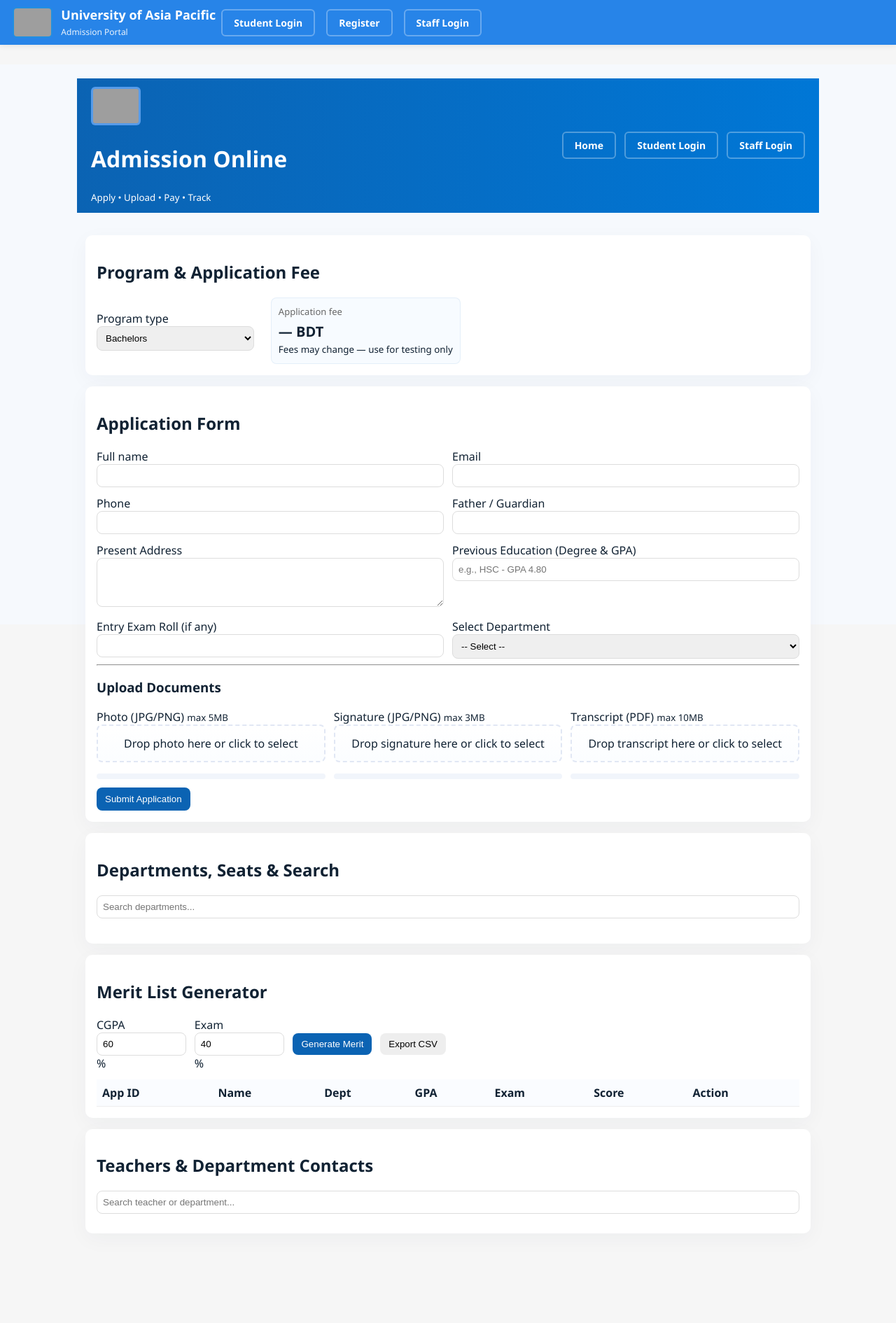
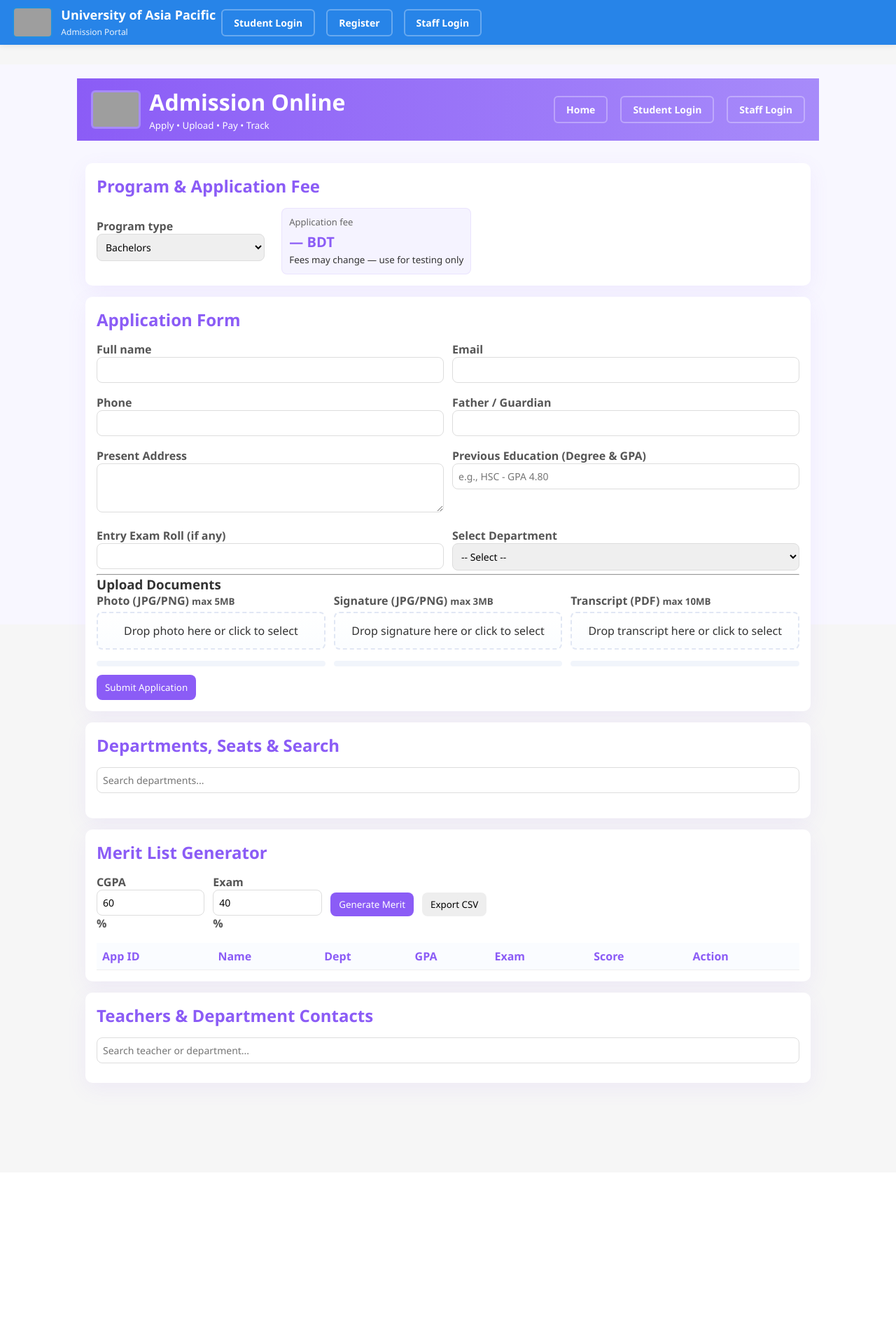
Before and after one commit to Sanjida-183/UAP-Admission-Portal, a Django app: page /apply/ in a window 1280 px wide. Shown: the whole page at 70% size. After the commit the page ends 1565 px from the top, so only its background shows below. Run offline with Django 5.2, Linux system fonts and the light colour scheme; lists and menus that the app fills with data are empty; grey boxes are pictures that could not be loaded.

Commit message:
online css

```diff
--- a/admission/static/css/online.css
+++ b/admission/static/css/online.css
@@ -1,20 +1,22 @@
 :root {
-    --primary: #0b63b3;
-    --accent: #0077d6;
+    --primary: #8b5cf6;
+    --accent: #a78bfa;
     --card: #fff;
-    --muted: #f6f9fd;
+    --muted: #f8f7ff;
     --radius: 10px;
 }
 
 * {
-    box-sizing: border-box
+    box-sizing: border-box;
+    margin: 0;
+    padding: 0;
 }
 
 body {
     font-family: "Segoe UI", Roboto, Arial, sans-serif;
     margin: 0;
     background: var(--muted);
-    color: #123
+    color: #333;
 }
 
 .online-header {
@@ -26,15 +28,25 @@ body {
     color: #fff;
     position: sticky;
     top: 0;
-    z-index: 40
+    z-index: 40;
 }
 
 .online-header img {
     height: 55px;
     margin-right: 12px;
     border-radius: 6px;
-    background: #569be9;
-    padding: 3px
+    background: #a78bfa;
+    padding: 3px;
+}
+
+.online-header .left {
+    display: flex;
+    align-items: center;
+}
+
+.online-header .right {
+    display: flex;
+    gap: 10px;
 }
 
 .btn {
@@ -42,45 +54,68 @@ body {
     border-radius: 8px;
     border: 0;
     cursor: pointer;
-    background: #eee
+    background: #eee;
+    font-family: inherit;
+    transition: all 0.3s ease;
 }
 
 .btn.primary {
     background: var(--primary);
-    color: #fff
+    color: #fff;
+}
+
+.btn.primary:hover {
+    background: #7c3aed;
+    transform: translateY(-1px);
 }
 
 .btn.ghost {
     background: transparent;
     border: 1px solid rgba(255, 255, 255, 0.2);
-    color: #fff
+    color: #fff;
+}
+
+.btn.ghost:hover {
+    background: rgba(255, 255, 255, 0.1);
 }
 
 .container {
     max-width: 1100px;
     margin: 20px auto;
-    padding: 12px
+    padding: 12px;
 }
 
 .card {
     background: var(--card);
     padding: 16px;
     border-radius: var(--radius);
-    box-shadow: 0 8px 30px rgba(17, 40, 80, 0.04);
-    margin-bottom: 16px
+    box-shadow: 0 8px 30px rgba(139, 92, 246, 0.08);
+    margin-bottom: 16px;
+}
+
+.card h2 {
+    color: var(--primary);
+    margin-bottom: 15px;
 }
 
 .row {
     display: flex;
     gap: 12px;
     align-items: center;
-    flex-wrap: wrap
+    flex-wrap: wrap;
 }
 
 .grid {
     display: grid;
     grid-template-columns: repeat(2, 1fr);
-    gap: 12px
+    gap: 12px;
+}
+
+label {
+    display: block;
+    margin-bottom: 5px;
+    font-weight: 600;
+    color: #555;
 }
 
 label input,
@@ -90,29 +125,40 @@ input {
     width: 100%;
     padding: 8px;
     border: 1px solid #ddd;
-    border-radius: 8px
+    border-radius: 8px;
+    font-family: inherit;
+    font-size: 14px;
+}
+
+label input:focus,
+label textarea:focus,
+select:focus,
+input:focus {
+    outline: none;
+    border-color: var(--primary);
+    box-shadow: 0 0 0 2px rgba(139, 92, 246, 0.1);
 }
 
 textarea {
     min-height: 70px;
-    resize: vertical
+    resize: vertical;
 }
 
 .form-actions {
     margin-top: 12px;
     display: flex;
-    gap: 8px
+    gap: 8px;
 }
 
 .uploads {
     display: flex;
     gap: 12px;
-    flex-wrap: wrap
+    flex-wrap: wrap;
 }
 
 .upload-card {
     flex: 1;
-    min-width: 220px
+    min-width: 220px;
 }
 
 .drop {
@@ -159,101 +206,106 @@ textarea {
     background: #f1f5fb;
     border-radius: 6px;
     margin-top: 8px;
-    overflow: hidden
+    overflow: hidden;
 }
 
 .progress>div {
     height: 100%;
     width: 0%;
-    background: linear-gradient(90deg, var(--primary), #00aaff);
-    transition: width .2s
+    background: linear-gradient(90deg, var(--primary), #a78bfa);
+    transition: width 0.2s;
 }
 
 .fee-box {
     margin-left: 12px;
     padding: 10px;
     border-radius: 8px;
-    background: #f7fbff;
-    border: 1px solid rgba(11, 99, 179, 0.08)
+    background: #f5f3ff;
+    border: 1px solid rgba(139, 92, 246, 0.1);
 }
 
 .fee-box div:first-child {
     font-size: 13px;
-    color: #666
+    color: #666;
 }
 
 .fee-box #appFee {
     font-weight: 700;
     font-size: 20px;
-    margin-top: 6px
+    margin-top: 6px;
+    color: var(--primary);
 }
 
 .dept-list {
     display: grid;
     grid-template-columns: repeat(3, 1fr);
     gap: 12px;
-    margin-top: 8px
+    margin-top: 8px;
 }
 
 .dept-item {
     padding: 10px;
     border-radius: 8px;
     background: #fff;
-    border: 1px solid #eef4fb
+    border: 1px solid #f3f0ff;
 }
 
 .dept-item h4 {
-    margin: 0 0 6px 0
+    margin: 0 0 6px 0;
+    color: var(--primary);
 }
 
 .dept-item .seats {
     font-weight: 700;
-    color: var(--primary)
+    color: var(--primary);
 }
 
 .table-wrap {
     overflow: auto;
-    margin-top: 12px
+    margin-top: 12px;
 }
 
 table {
     width: 100%;
-    border-collapse: collapse
+    border-collapse: collapse;
 }
 
 th,
 td {
     padding: 8px;
     border-bottom: 1px solid #eee;
-    text-align: left
+    text-align: left;
 }
 
 th {
-    background: #fafcff
+    background: #fafcff;
+    color: var(--primary);
+    font-weight: 600;
 }
 
 .teachers-grid {
     display: grid;
     grid-template-columns: repeat(3, 1fr);
     gap: 12px;
-    margin-top: 12px
+    margin-top: 12px;
 }
 
 .teacher-card {
     padding: 12px;
     border-radius: 8px;
     background: #fff;
-    border: 1px solid #eef4fb
+    border: 1px solid #f3f0ff;
 }
 
 .teacher-card h4 {
-    margin: 0 0 6px 0
+    margin: 0 0 6px 0;
+    color: var(--primary);
 }
 
 .teacher-card p {
     margin: 4px 0;
     font-size: 13px;
-    color: #444
+    color: #444;
 }
 
 .modal {
```
Also changed, not shown: other parts of admission/static/css/online.css (+38 -24 lines).
